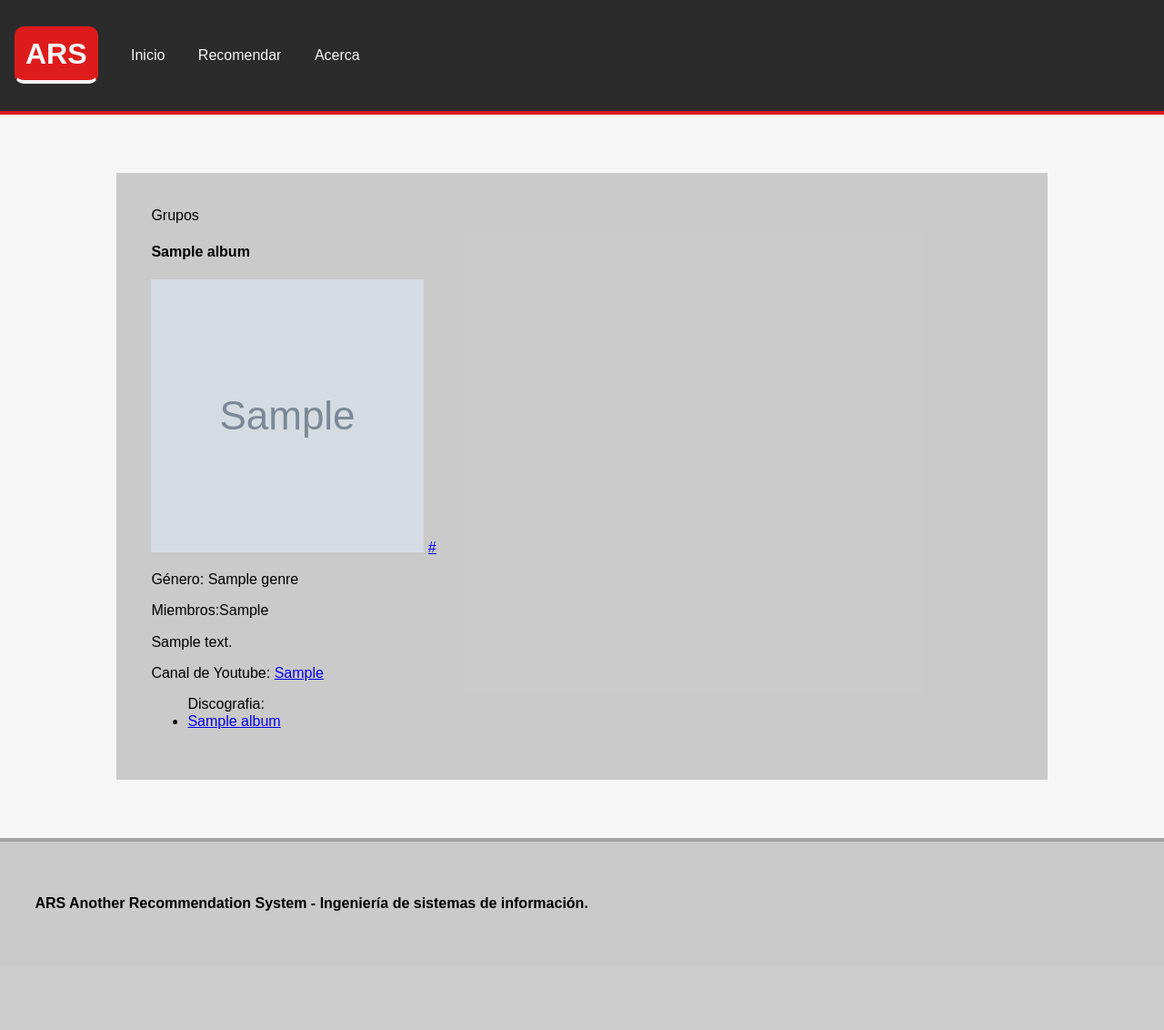
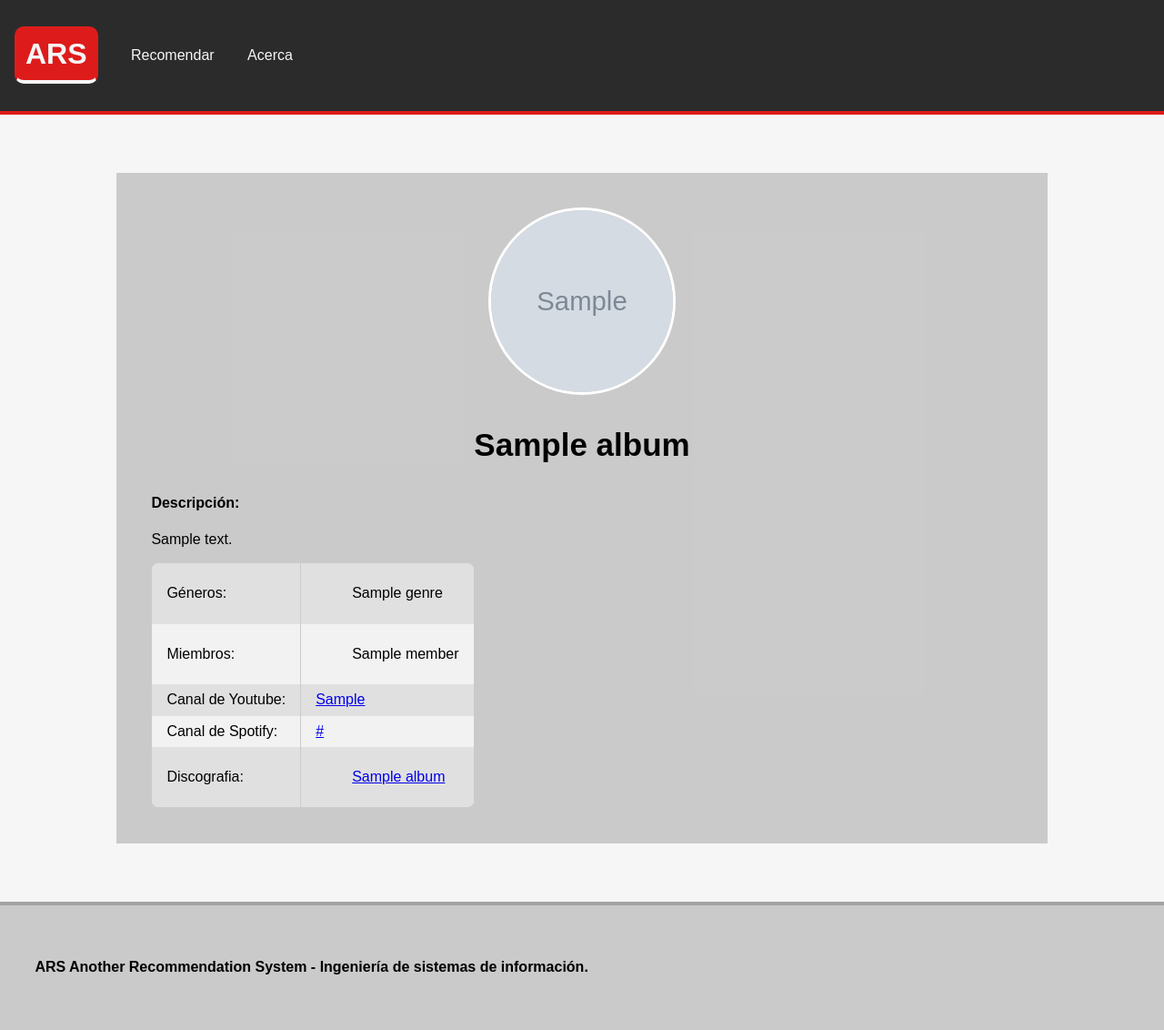
Before and after one commit to ncordon/recommendation-system, a Flask app: template templates/artist.html in a window 1280 px wide. Shown: the whole page at 91% size. Before the commit the page ends 1001 px from the top, so only its background shows below. Run offline with Flask 2, Linux system fonts and the light colour scheme; the template is opened without the code that fills it: most values are stand-ins (such as "Sample title", 1, 10 or a date in 2020); grey boxes marked "Sample" are stand-in pictures; data that the repository does not hold is empty; some libraries are stand-ins or nearby versions.

Commit message:
Cambios estilo, arreglada salida recomendaciones tipo generos editados

```diff
--- a/main.py
+++ b/main.py
@@ -14,15 +14,11 @@ def normalize(arg):
     # with "Porcupine%20Tree"
     return arg.replace("%20", " ")
 
-@app.route("/")
-def index():
-    return render_template("index.html")
-
 @app.route("/about")
 def about():
     return render_template("about.html")
 
-@app.route("/ask-recommendation")
+@app.route("/")
 def recommendation():
     return render_template("ask-recommendation.html")
 
@@ -64,4 +60,4 @@ def not_found(error):
     return render_template("404.html"), 404
 
 if __name__ == "__main__":
-    app.run(host='0.0.0.0', threaded=True)
+    app.run(host='0.0.0.0', threaded=False)
--- a/recommender.py
+++ b/recommender.py
@@ -9,11 +9,8 @@ from datastore import *
 def get_recommendations(values):
     recommendations = []
     for value in values:
-        print values
         query = data_handler.retrieve_data_for(value)
         for artist in query:
-            print artist.name
             local_recommendations = artist.similar_groups
-            print local_recommendations
             recommendations = list(set().union(recommendations,local_recommendations))
     return recommendations
--- a/static/style.css
+++ b/static/style.css
@@ -74,6 +74,28 @@ form input {
 	filter: saturate(10%);
 }
 
+.group-img {
+  margin: 0 auto 0 auto;
+  text-align: center;
+  border-radius: 100%;
+  display: block;
+  border: 3px solid white;
+}
+
+.group-name {
+  text-align: center;
+  font-size: 35px;
+}
+
+.group_table {
+  background: #e1e0e0;
+  border-radius:10px
+}
+
+.group_table li {
+  list-style-type: none;
+}
+
 footer{
   border-top: 4px solid rgba(43, 43, 43, 0.25);
   background-color: rgba(167, 167, 167, 0.55);
--- a/templates/artist.html
+++ b/templates/artist.html
@@ -1,18 +1,50 @@
 {% extends "layout.html" %}
+{% block title %}Grupos{% endblock %}
 {% block body %}
-{% block title %}Grupos{% endblock %}
   {% for artist in result %}
-  <h4>{{ artist.name }}</h4>
-    <img src="{{artist.img}}" width="300" height="300">
-    <a href='{{ artist.spotify_url }}'>{{artist.spotify_url}}</a>
-    <p>Género: {{ artist.genre }} </p>
-    <p>Miembros:{{ artist.actual_members }}</p>
-    <p>{{artist.description}}</p>
-    <p>Canal de Youtube: <a href='{{artist.youtube_channel}}'> {{artist.youtube_channel}}</a></p>
-    <ul>Discografia:
-        {% for album in albums %}
-            <li><a  href='./{{artist.name}}/{{album.name}}'>{{album.name}}</a></li>
-        {% endfor %}
-    </ul>
+  <img class="group-img" src="{{artist.img}}" width="200" height="200">
+  <h3 class="group-name">{{ artist.name }}</h3>
+  <h4>Descripción:</h4>
+  <p>{{artist.description}}</p>
+  <table class="pure-table group_table">
+    <tr>
+      <td>Géneros:</td>
+      <td>
+        <ul>
+          {% for genre in artist.genre %}
+            <li>{{ genre }}</li>
+          {% endfor %}
+        </ul>
+      </td>
+    </tr>
+    <tr class="pure-table-odd">
+      <td>Miembros:</td>
+      <td>
+        <ul>
+          {% for member in artist.actual_members %}
+            <li>{{ member }}</li>
+          {% endfor %}
+        </ul>
+      </td>
+    </tr>
+    <tr>
+      <td>Canal de Youtube:</td>
+      <td><a href='{{artist.youtube_channel}}'> {{ artist.youtube_channel }}</a></td>
+    </tr>
+    <tr class="pure-table-odd">
+      <td>Canal de Spotify:</td>
+      <td><a href='{{ artist.spotify_url }}'>{{artist.spotify_url}}</a></td>
+    </tr>
+    <tr>
+      <td>Discografia:</td>
+      <td>
+        <ul>
+          {% for album in albums %}
+            <li><a  href='./{{artist.name}}/{{album.name}}'>{{ album.name }}</a></li>
+          {% endfor %}
+        </ul>
+      </td>
+    </tr>
+  </table>
   {% endfor %}
 {% endblock %}
--- a/templates/ask-recommendation.html
+++ b/templates/ask-recommendation.html
@@ -5,10 +5,6 @@
   <fieldset>
     <legend>Información para la recomendación</legend>
     <form action="/answer-recommendation" method="post" name="Recomendacion">
-      <label for="nameField">Nombre:</label>
-      <input type = "text" name="name" value = "p.e: Juan" />
-      <br>
-      <br>
       <label for="nameField">Introduce los tres grupos o artistas que más te gusten:</label>
       <br>
       <input type = "text" name="artist1" value = "Depeche Mode" />
@@ -23,7 +19,7 @@
   <h2>¿Cómo se lleva a cabo la recomendación?</h2>
   <hr>
   <p>
-    Lorem ipsum dolor sit amet, consectetur adipiscing elit. Aenean id auctor eros. Curabitur velit orci, faucibus ac lacus pretium, efficitur iaculis eros. Quisque vulputate in nisi eu vehicula. Vestibulum rutrum turpis risus, placerat viverra ex dignissim ut. Ut laoreet enim mauris, quis placerat nibh suscipit eu. Praesent erat tellus, egestas vel vestibulum in, pharetra non velit. Duis efficitur ante vitae ultricies sodales. Praesent venenatis lectus purus, eu condimentum justo ullamcorper eget. Curabitur iaculis facilisis nulla, et venenatis ante fermentum at. Quisque ligula ex, sodales at tellus ut, tincidunt ullamcorper tortor. Maecenas sodales sit amet enim quis pulvinar. Pellentesque in augue vel sem tristique lobortis. Class aptent taciti sociosqu ad litora torquent per conubia nostra, per inceptos himenaeos. Morbi egestas commodo mi ac consectetur. Sed dapibus est sit amet mauris mollis efficitur. Duis dui risus, ultricies eget sodales ac, venenatis non justo.
+    El sistema se nutre de la información proporcionada por MusicBrainz, Spotify y Youtube, ahora dados tres grupos introducidos por el usuario, el sistema se aprovecha de la información proporcionada por Spotify acerca de los grupos más relevantes a otros, luego se hace una unión de dichos grupos para evitar obtener respuestas repetidas. El sistema recupera la información de los grupos relevantes a los datos y muestra elementos multimedia al usuario.
   </p>
 </article>
 {% endblock %}
--- a/templates/layout.html
+++ b/templates/layout.html
@@ -14,8 +14,7 @@
       <nav class="pure-menu pure-menu-horizontal">
         <a href="/" class="pure-menu-heading"><h1 class="customHeader">ARS</h1></a>
         <ul class="pure-menu-list">
-          <li class="pure-menu-item"><a href="/" class="pure-menu-link customLi">Inicio</a></li>
-          <li class="pure-menu-item"><a href="/ask-recommendation" class="pure-menu-link customLi">Recomendar</a></li>
+          <li class="pure-menu-item"><a href="/" class="pure-menu-link customLi">Recomendar</a></li>
           <li class="pure-menu-item"><a href="/about" class="pure-menu-link customLi">Acerca</a></li>
         </ul>
       </nav>
```
Also changed, not shown: datastore.py (+5 -4 lines).
